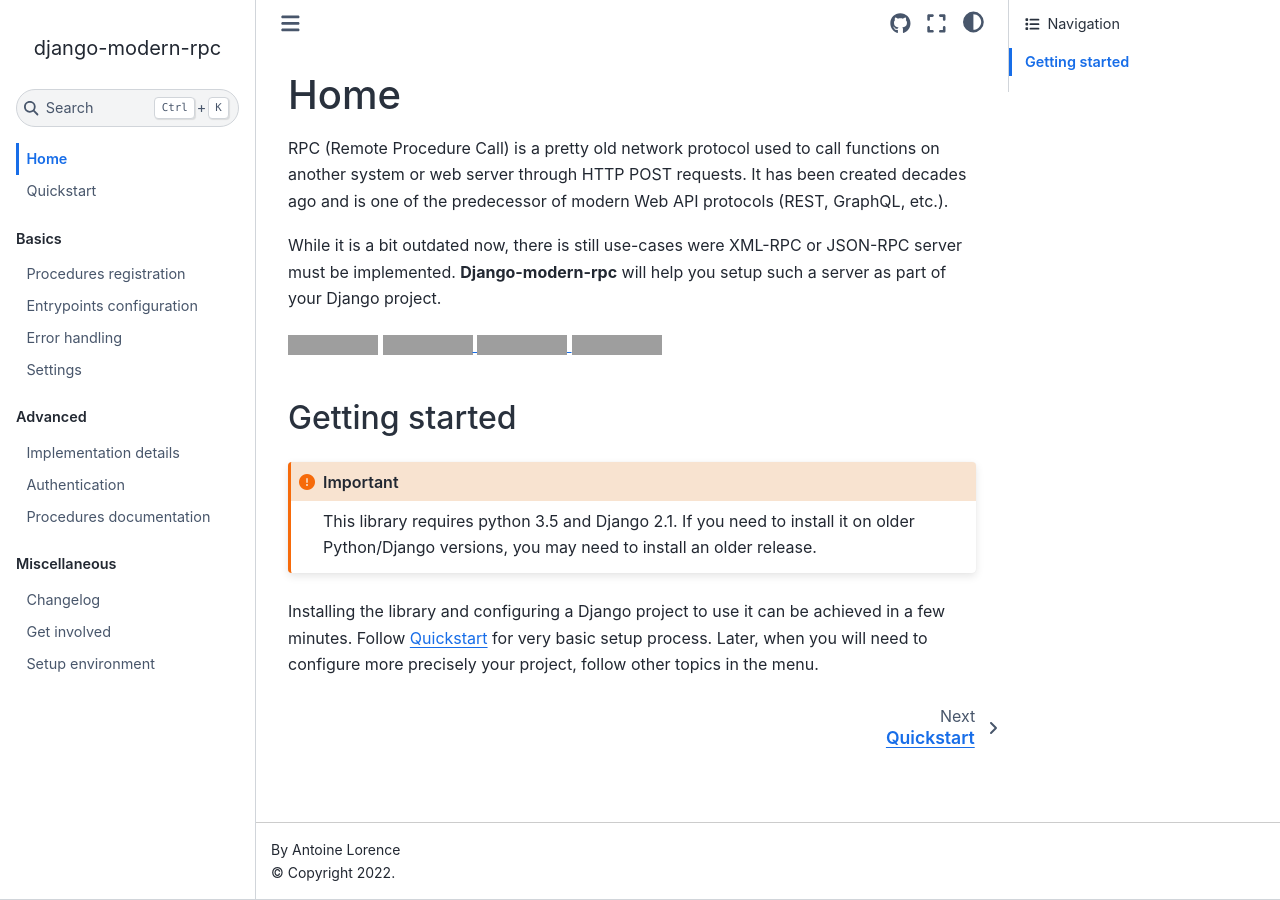
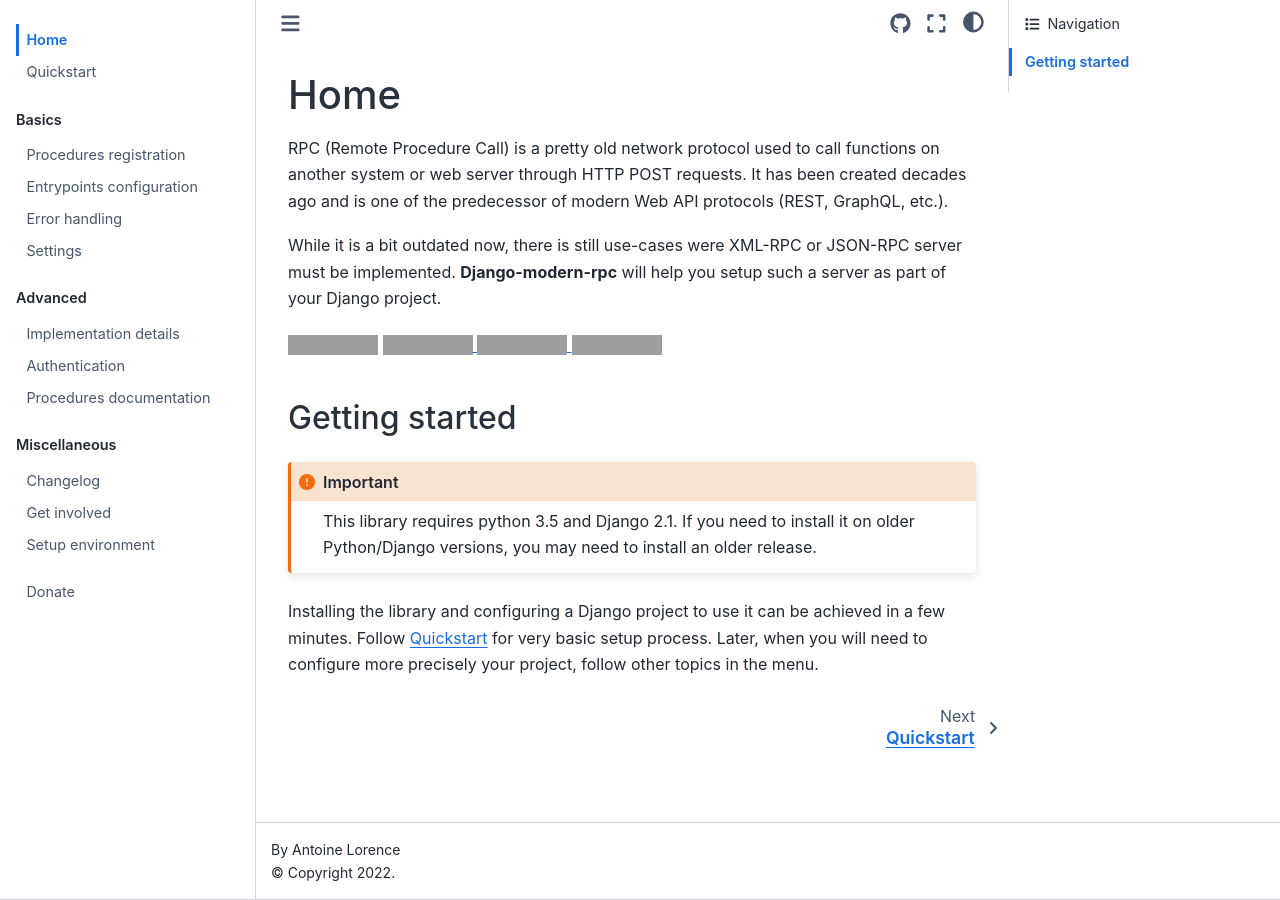
Before and after one commit to alorence/django-modern-rpc, a Sphinx documentation site: the page built from docs/index.rst, in a window 1280 px wide. Built offline with Sphinx 7.4.7 and the Sphinx Book theme 1.1.4, drawn with Linux system fonts in a browser that asks for light colours; grey boxes are pictures that could not be loaded.

Commit message:
Restore donation link in the sidebar

```diff
--- /dev/null
+++ b/docs/_templates/donation.html
@@ -0,0 +1,9 @@
+<nav class="bd-links" id="bd-docs-nav" aria-label="Main">
+  <div class="bd-toc-item navbar-nav active">
+    <ul class="nav bd-sidenav">
+      <li li class="toctree-l1">
+        <a href="https://fr.liberapay.com/alorence/" target="_blank" class="internal reference">Donate</a>
+      </li>
+    </ul>
+  </div>
+</nav>
--- a/docs/conf.py
+++ b/docs/conf.py
@@ -59,9 +59,13 @@
 # -- Theme options ------------------------------------------------------------
 html_title = "django-modern-rpc"
 html_css_files = ["custom.css"]
+templates_path = [
+    "_templates",
+]
 html_permalinks_icon = (
     '<img src="/_static/permalink.svg" style="height: 0.75em; margin-bottom: 0.15em"/>'
 )
+html_sidebars = {"**": ["sbt-sidebar-nav.html", "donation.html"]}
 html_theme_options = {
     "home_page_in_toc": True,
     "show_toc_level": 1,
```
